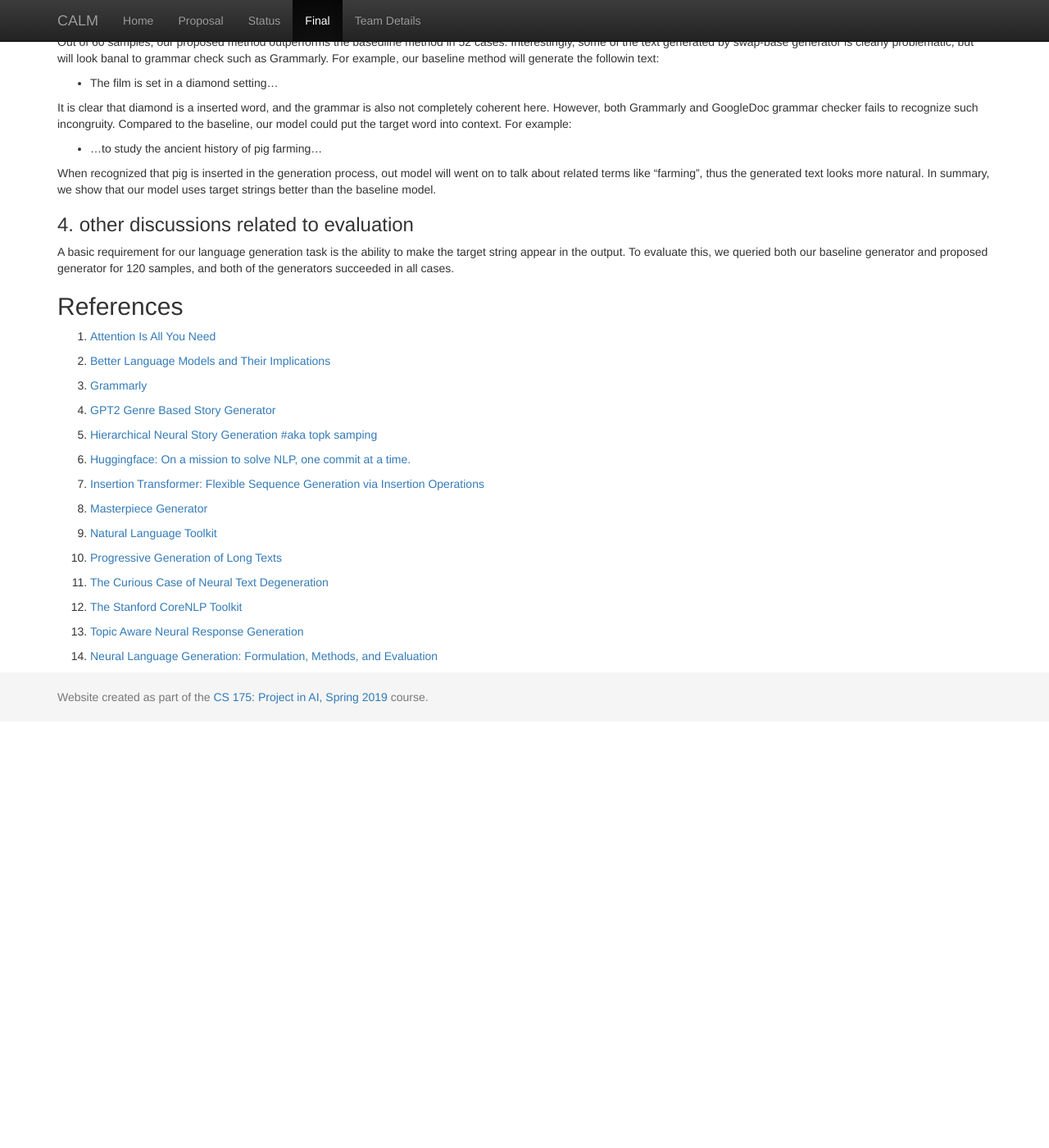
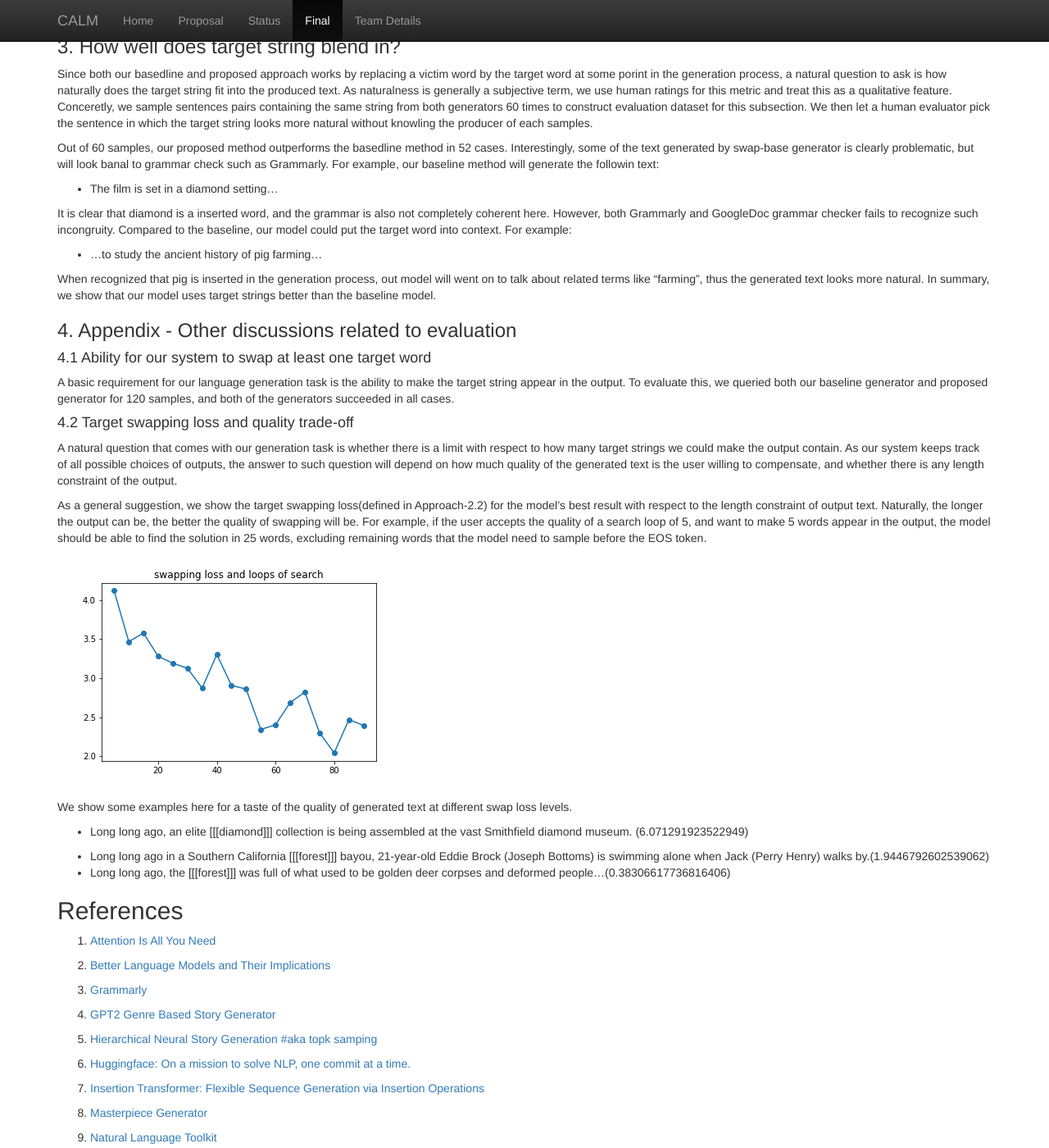
Before and after one commit to bihaox/CALM, a Jekyll site: the page built from docs/final.md, in a window 1280 px wide and 1400 px high, scrolled down 5724 px. Shown: the whole window at 82% size. Built offline with Jekyll 4.4.1, drawn with Linux system fonts in a browser that asks for light colours; formulas are drawn with MathJax 3; before the commit the page ends 6604 px from its top, so only the background shows below that; some of the changed text lies outside the part shown.

Commit message:
update eval

```diff
--- a/docs/final.md
+++ b/docs/final.md
@@ -80,9 +80,11 @@
 
 The baseline method had the advantage of being easy to implement and having fast inference time. However, the swap-based nature makes it unable to generate completely orginal text snippets. Meanwhile, while POS tagger most gerentees the generated text is grammartically correct, this approach does not take into consideration the meaning of the target word. Compared to the baseline, our proposed method could generate more diverse and unseen text snippets. Meanwhile, the model could consider the semantics of the target words in generation process, thus could produce more natural texts with given string. Howver, due to the large search space that is explored in the decoding process, our proposed method have longer inference time when compared to the baseline model.
 
-### 3. Environment perception methods
+### 3. The environment perception module
 
-We cover our method for retrieving strings from surrounding environment in this section.
+#### 3.1 Environment perception methods
+
+We cover our methods for retrieving strings from surrounding environment in this section.
 
 * <i>Detecting object from single block:</i>
 
@@ -104,6 +106,10 @@
 
     The Malmo API does not provide support for the agent to percept the in-game time of day, but a user might want to modify this environment feature using Malmo environment xml. We also provide ability in our system to return defined time of day(day/night) string.
 
+#### 3.2 Interaction between environment perception and text generation modules
+
+We designed the two modules to be stand alone, and both could be used as-is. We include relevant implementaion that is required to replicate our results in the demo video in this section, but both modules should be easily customizable.
+
 
 ## Evaluation
 
@@ -117,16 +123,16 @@
 * <i>Syntactical soundess:</i> We expect our generated text is grammartically correct.
 
 
-We show our method could generate text that is generally on par with human written story snippets in terms of style and grammar.
+For all samples from our proposed method, we used top-k sampling option and constraint that the model returns the best searched solution in 30 words. We show our method could generate text that is generally on par with human written story snippets in terms of style and grammar.
 
 
-### 1. style coherent
+### 1. Style coherency
 
 To ensure the results we generated are style coherent, we choose to use human evaluation metrics to ensure the ouputs are indeed of the intended style. We use two methods to check this feature: letting human evaluators guess the style of a given text without knowing its genre, and letting human evaluators rate the style coherency of a text given its genre. In both settings, we evaluated our generated text against human written text snippets. Note that our swap-based generator uses samples from the same human written text dataset, thus we omit its results from this section in particular.
 
 ![](src/human-eval.PNG)
 
-#### 1.1 measurement by style classification
+#### 1.1 Measurement by style classification
 
 Specifically, we randomly sample sentences with different styles from our system, and let human readers guess the genre of the generated sentence. Upon evaluation, the human rater is allowed to pick two genres out of the six possible genres. We mark a text snippet is correctly recognized if one of the guessed genre by human evaluator is the true genre of that text. We report the averaged recognized examples among human evaluators as follows:
 
@@ -169,9 +175,26 @@
 When recognized that pig is inserted in the generation process, out model will went on to talk about related terms like "farming", thus the generated text looks more natural. In summary, we show that our model uses target strings better than the baseline model.
 
 
-### 4. other discussions related to evaluation
+### 4. Appendix - Other discussions related to evaluation
+
+#### 4.1 Ability for our system to swap at least one target word
 
 A basic requirement for our language generation task is the ability to make the target string appear in the output. To evaluate this, we queried both our baseline generator and proposed generator for 120 samples, and both of the generators succeeded in all cases.
+
+#### 4.2 Target swapping loss and quality trade-off
+
+A natural question that comes with our generation task is whether there is a limit with respect to how many target strings we could make the output contain. As our system keeps track of all possible choices of outputs, the answer to such question will depend on how much quality of the generated text is the user willing to compensate, and whether there is any length constraint of the output.
+
+As a general suggestion, we show the target swapping loss(defined in Approach-2.2) for the model's best result with respect to the length constraint of output text. Naturally, the longer the output can be, the better the quality of swapping will be. For example, if the user accepts the quality of a search loop of 5, and want to make 5 words appear in the output, the model should be able to find the solution in 25 words, excluding remaining words that the model need to sample before the EOS token.
+
+![](src/swap_loss.PNG)
+
+We show some examples here for a taste of the quality of generated text at different swap loss levels.
+
+* Long long ago, an elite \[\[\[diamond\]\]\] collection is being assembled at the vast Smithfield diamond museum. (6.071291923522949)
+
+* Long long ago in a Southern California \[\[\[forest\]\]\] bayou, 21-year-old Eddie Brock (Joseph Bottoms) is swimming alone when Jack (Perry Henry) walks by.(1.9446792602539062)
+* Long long ago, the \[\[\[forest\]\]\] was full of what used to be golden deer corpses and deformed people...(0.38306617736816406)
 
 ## References
 
```
Also changed, not shown: other parts of docs/final.md (+2 -2 lines).
